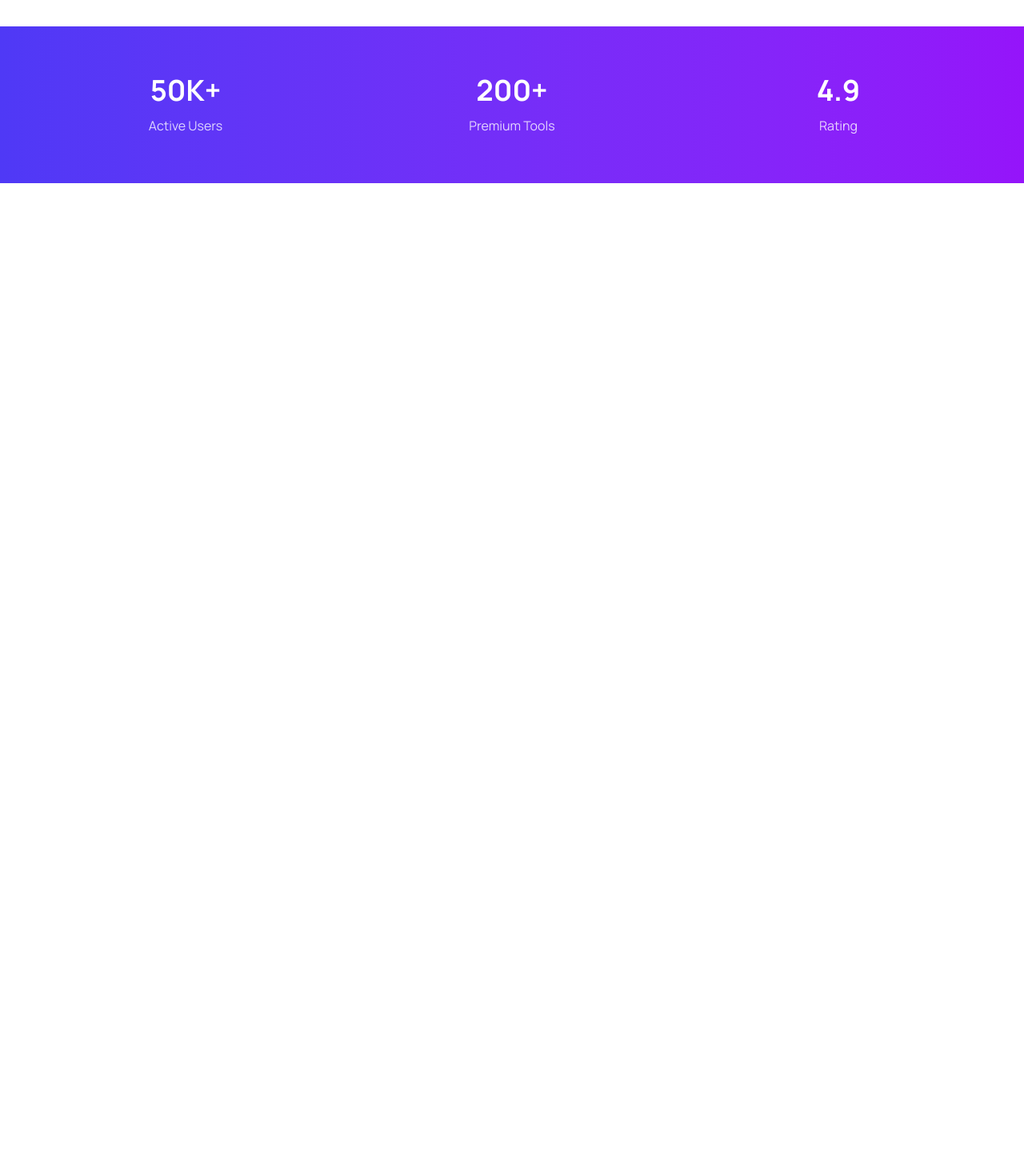
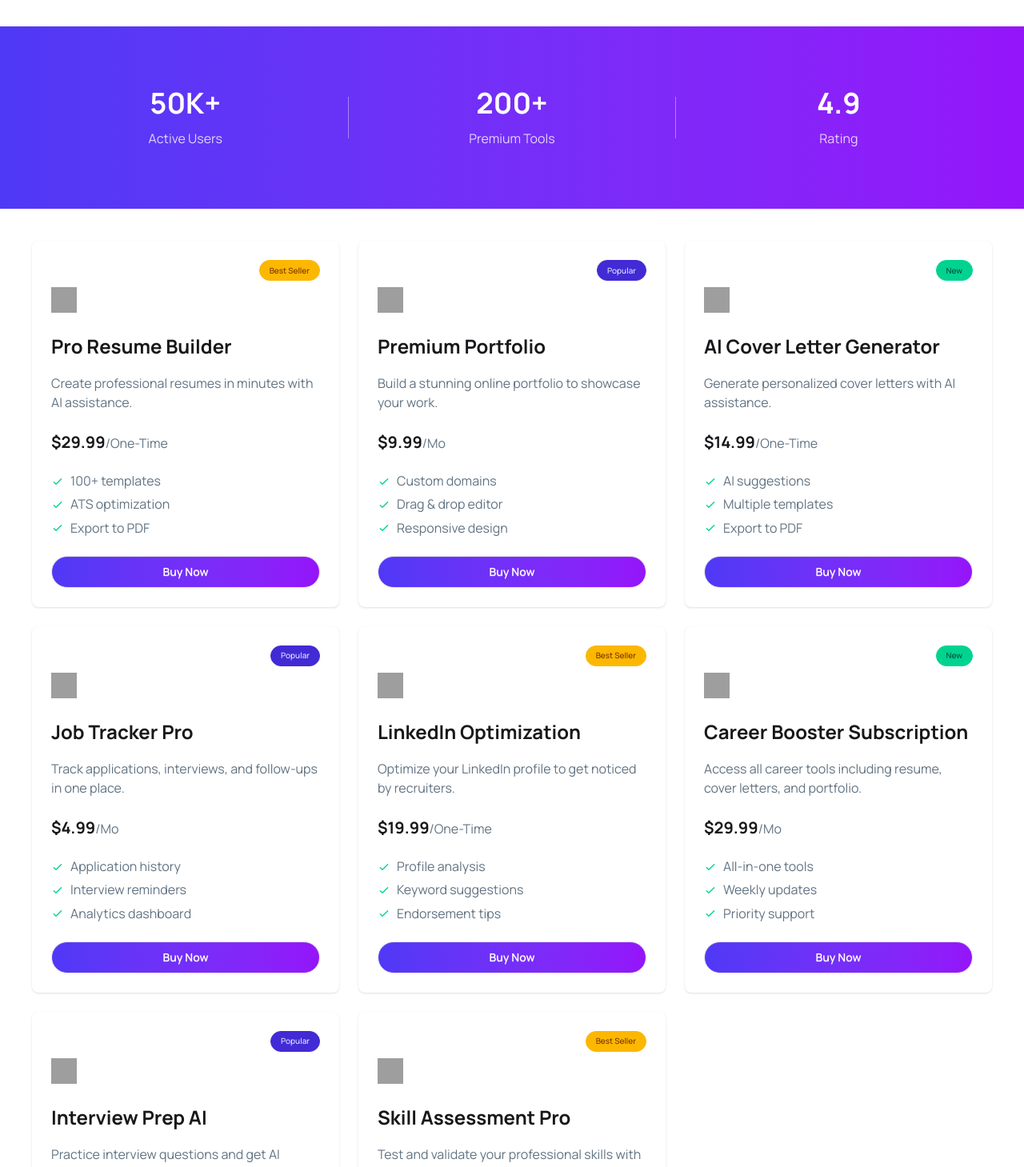
Before and after one commit to nahidforever/B13-Assignment-06, a React (Vite) app: page / in a window 1280 px wide. Shown: the part 740-2199 px from the top of the page at 80% size. Before the commit the page ends 969 px from the top, so only its background shows below. Built offline with nearby package versions, Linux system fonts and the light colour scheme; grey boxes are pictures that could not be loaded.

Commit message:
Update Stats Section and load fake json data and show tool card in UI

```diff
--- /dev/null
+++ b/public/tools.json
@@ -0,0 +1,90 @@
+[
+  {
+    "id": 1,
+    "name": "Pro Resume Builder",
+    "description": "Create professional resumes in minutes with AI assistance.",
+    "price": 29.99,
+    "period": "one-time",
+    "tag": "Best Seller",
+    "tagType": "best_seller",
+    "features": ["100+ templates", "ATS optimization", "Export to PDF"],
+    "icon": "https://i.ibb.co.com/Fkwz6XjN/resume.png"
+  },
+  {
+    "id": 2,
+    "name": "Premium Portfolio",
+    "description": "Build a stunning online portfolio to showcase your work.",
+    "price": 9.99,
+    "period": "monthly",
+    "tag": "Popular",
+    "tagType": "popular",
+    "features": ["Custom domains", "Drag & drop editor", "Responsive design"],
+    "icon": "https://i.ibb.co.com/RnKbpr3/portfolio.png"
+  },
+  {
+    "id": 3,
+    "name": "AI Cover Letter Generator",
+    "description": "Generate personalized cover letters with AI assistance.",
+    "price": 14.99,
+    "period": "one-time",
+    "tag": "New",
+    "tagType": "new",
+    "features": ["AI suggestions", "Multiple templates", "Export to PDF"],
+    "icon": "https://i.ibb.co.com/hFtjyYC5/writing-2327400-1.png"
+  },
+  {
+    "id": 4,
+    "name": "Job Tracker Pro",
+    "description": "Track applications, interviews, and follow-ups in one place.",
+    "price": 4.99,
+    "period": "monthly",
+    "tag": "Popular",
+    "tagType": "popular",
+    "features": ["Application history", "Interview reminders", "Analytics dashboard"],
+    "icon": "https://i.ibb.co.com/7xtgqzVz/target.png"
+  },
+  {
+    "id": 5,
+    "name": "LinkedIn Optimization",
+    "description": "Optimize your LinkedIn profile to get noticed by recruiters.",
+    "price": 19.99,
+    "period": "one-time",
+    "tag": "Best Seller",
+    "tagType": "best_seller",
+    "features": ["Profile analysis", "Keyword suggestions", "Endorsement tips"],
+    "icon": "https://i.ibb.co.com/qLwznGtK/linkedin.png"
+  },
+  {
+    "id": 6,
+    "name": "Career Booster Subscription",
+    "description": "Access all career tools including resume, cover letters, and portfolio.",
+    "price": 29.99,
+    "period": "monthly",
+    "tag": "New",
+    "tagType": "new",
+    "features": ["All-in-one tools", "Weekly updates", "Priority support"],
+    "icon": "https://i.ibb.co.com/GQRXmhsx/subscription-active.png"
+  },
+  {
+    "id": 7,
+    "name": "Interview Prep AI",
+    "description": "Practice interview questions and get AI feedback on answers.",
+    "price": 49.99,
+    "period": "one-time",
+    "tag": "Popular",
+    "tagType": "popular",
+    "features": ["Mock interviews", "Answer scoring", "Tips & tricks"],
+    "icon": "https://i.ibb.co.com/5gbvJhnq/job-interview.png"
+  },
+  {
+    "id": 8,
+    "name": "Skill Assessment Pro",
+    "description": "Test and validate your professional skills with detailed reports.",
+    "price": 24.99,
+    "period": "yearly",
+    "tag": "Best Seller",
+    "tagType": "best_seller",
+    "features": ["Skill tests", "Detailed reports", "Certification badges"],
+    "icon": "https://i.ibb.co.com/V0qcTgnd/pencil.png"
+  }
+]
--- a/src/App.jsx
+++ b/src/App.jsx
@@ -2,15 +2,25 @@ import "./App.css";
 import Banner from "./components/Banner";
 import NavBar from "./components/NavBar";
 import Stats from "./components/Stats";
+import Tools from "./components/Tools";
+
+const fetchTools = async () => {
+  const res = await fetch("/tools.json");
+  return res.json();
+};
+
+const toolsPromise = fetchTools();
 
 function App() {
   return (
     <>
-     <NavBar></NavBar>
+      <NavBar></NavBar>
 
-     <Banner></Banner>
+      <Banner></Banner>
 
-     <Stats></Stats>
+      <Stats></Stats>
+
+      <Tools toolsPromise={toolsPromise}></Tools>
     </>
   );
 }
--- a/src/components/Stats.jsx
+++ b/src/components/Stats.jsx
@@ -3,18 +3,26 @@ import React from "react";
 const Stats = () => {
   return (
     <div className="bg-linear-to-r from-[#4F39F6] to-[#9514FA] py-15 mt-9">
-      <div className="max-w-300 mx-auto grid gap-6 md:grid-cols-3 items-center justify-items-center text-center">
-        <div>
+      <div className="max-w-300 mx-auto flex flex-col md:flex-row items-center justify-center text-center">
+        <div className="flex-1 px-6 py-4">
           <h2 className="text-white text-4xl font-bold">50K+</h2>
           <p className="text-white opacity-80 mt-3">Active Users</p>
         </div>
 
-        <div>
+        <div className="hidden md:flex items-center px-3">
+          <div className="w-px h-13 bg-white/40 mx-auto"></div>
+        </div>
+
+        <div className="flex-1 px-6 py-4">
           <h2 className="text-white text-4xl font-bold">200+</h2>
           <p className="text-white opacity-80 mt-3">Premium Tools</p>
         </div>
 
-        <div>
+        <div className="hidden md:flex items-center px-3">
+          <div className="w-px h-13 bg-white/40 mx-auto"></div>
+        </div>
+
+        <div className="flex-1 px-6 py-4">
           <h2 className="text-white text-4xl font-bold">4.9</h2>
           <p className="text-white opacity-80 mt-3">Rating</p>
         </div>
--- /dev/null
+++ b/src/components/Tools.jsx
@@ -0,0 +1,16 @@
+import React, { use } from "react";
+import ToolsCard from "./ToolsCard";
+
+const Tools = ({ toolsPromise }) => {
+  const tools = use(toolsPromise);
+
+  return (
+    <div className="max-w-300 mx-auto grid md:grid-cols-2 lg:grid-cols-3 gap-6 mt-10">
+      {tools.map((tool) => (
+        <ToolsCard key={tool.id} tool={tool}></ToolsCard>
+      ))}
+    </div>
+  );
+};
+
+export default Tools;
--- /dev/null
+++ b/src/components/ToolsCard.jsx
@@ -0,0 +1,88 @@
+import React from "react";
+
+const ToolsCard = ({ tool }) => {
+  return (
+    <div>
+      <div className="card bg-base-100 shadow-sm">
+        <div className="card-body">
+          <div className="flex justify-end">
+            <span
+              className={`badge badge-xs p-3 rounded-full font-medium ${
+                tool.tag === "Popular"
+                  ? "badge-primary"
+                  : tool.tag === "New"
+                    ? "badge-success"
+                    : tool.tag === "Best Seller"
+                      ? "badge-warning"
+                      : ""
+              }`}
+            >
+              {tool.tag}
+            </span>
+          </div>
+
+          <div>
+            <img className="w-8 h-8" src={tool.icon} alt={tool.name} />
+          </div>
+
+          <div className="mt-4">
+            <h2 className="text-[24px] font-bold">{tool.name}</h2>
+            <p className="mt-4 text-[#627382] text-[16px]">
+              {tool.description}
+            </p>
+          </div>
+
+          <div className="mt-4">
+            <span className="text-xl font-bold">
+              ${tool.price}
+              <span className="text-[16px] text-[#627382] font-normal">
+                {tool.period === "one-time"
+                  ? "/One-Time"
+                  : tool.period === "monthly"
+                    ? "/Mo"
+                    : tool.period === "yearly"
+                      ? "/Yr"
+                      : ""}
+              </span>
+            </span>
+          </div>
+
+          <div className="mt-4">
+            <ul className="flex flex-col gap-2 text-xs">
+              {tool.features?.map((feature, index) => (
+                <li
+                  key={index}
+                  className="flex items-center text-[#627382] text-[16px]"
+                >
+                  <svg
+                    xmlns="http://www.w3.org/2000/svg"
+                    className="w-4 h-4 me-2 inline-block text-success"
+                    fill="none"
+                    viewBox="0 0 24 24"
+                    stroke="currentColor"
+                  >
+                    <path
+                      strokeLinecap="round"
+                      strokeLinejoin="round"
+                      strokeWidth="2"
+                      d="M5 13l4 4L19 7"
+                    />
+                  </svg>
+                  <span>{feature}</span>
+                </li>
+              ))}
+            </ul>
+          </div>
+
+          <div className="mt-4">
+            <button className="btn w-full bg-linear-to-r from-[#4F39F6] to-[#9514FA] rounded-full text-white">
+              Buy Now
+            </button>
+          </div>
+        </div>
+      </div>
+    </div>
+  );
+};
+
+export default ToolsCard;
```
